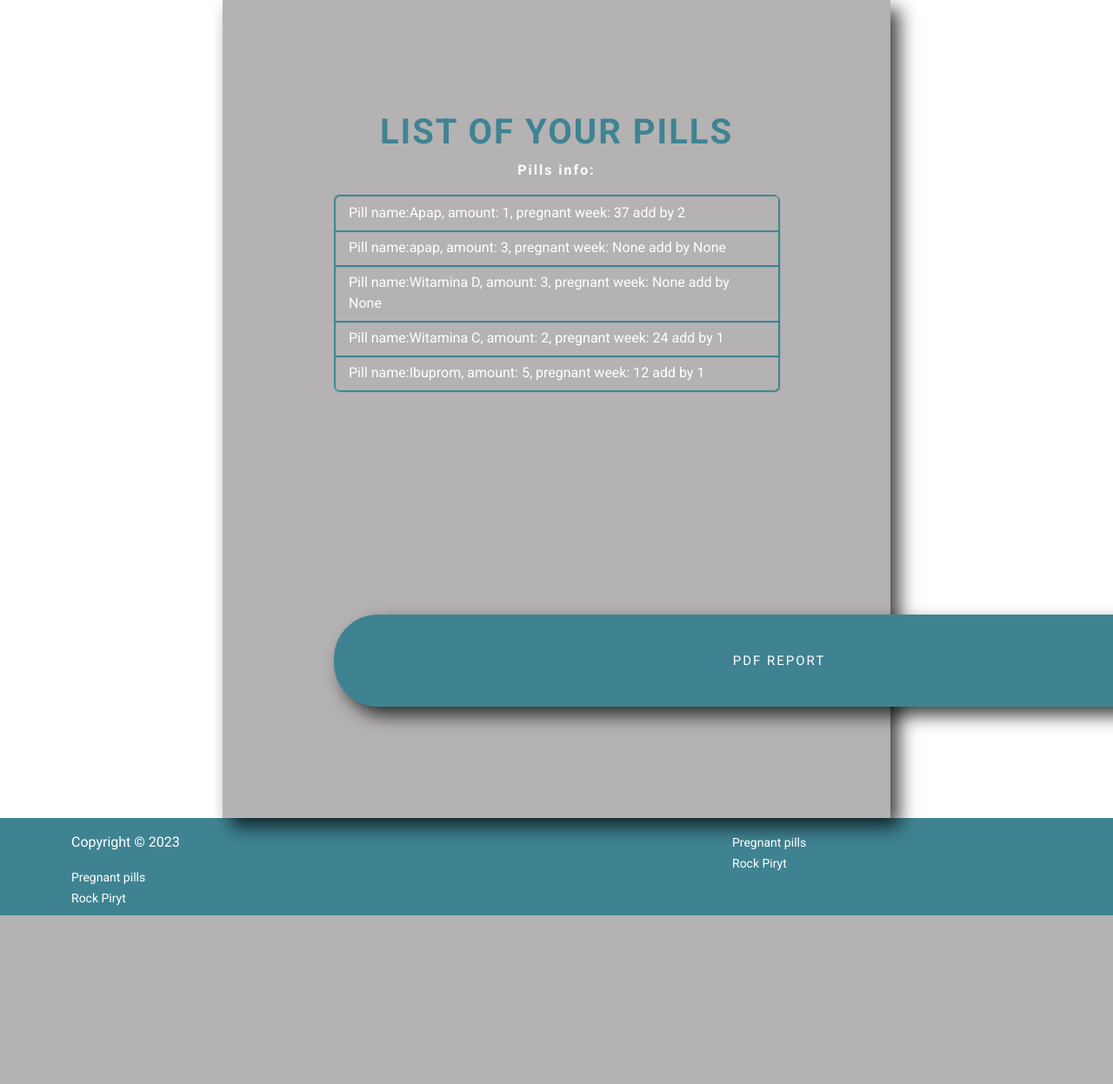
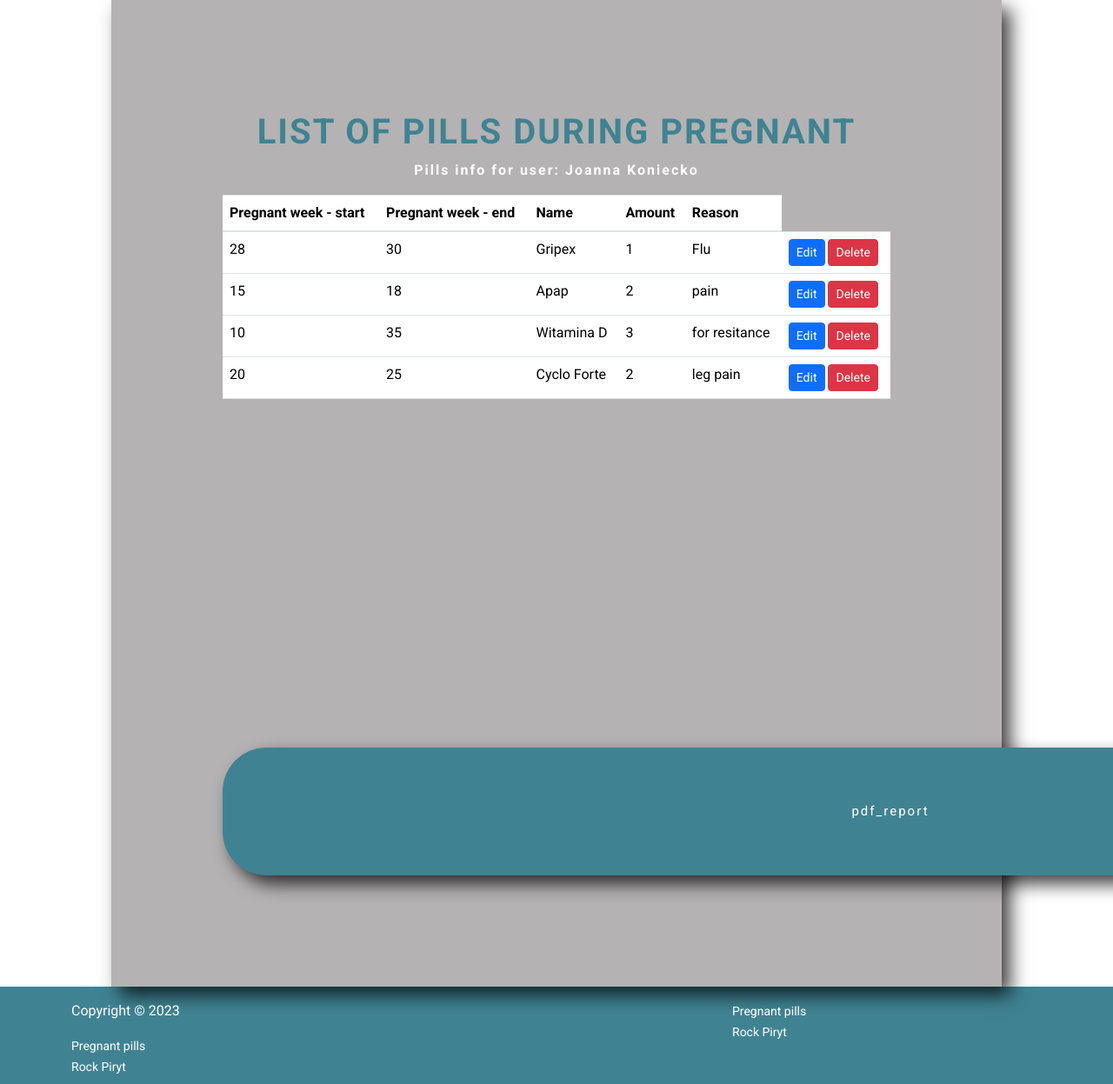
Before and after one commit to RockPiryt/Pregnant_pills, a Flask app: page /list_pill in a window 1280 px wide; the page is wider, and only the part inside the window is pictured. Shown: the part 56-1303 px from the top of that part at 87% size. Before the commit the page ends 1109 px from the top of that part, so only its background shows below. Run offline with Flask 2, Linux system fonts and the light colour scheme; data comes from the database, SQL or seed files in the repository; some libraries are stand-ins or nearby versions.

Commit message:
Change models of pill and user, Change class PDF_report, Update forms, Changes in templates and style.css
Change models of pill and user for storig more informations.
User can add a lot of pills - one to many database.
User can create list of pills. On the list are informations
about period of taking medicine and a reason. This list is very useful for doctors.
Changing in class PDF_report which create PDF file with list of pills.
There is problem to generate properly a pdf file via button on web page.

Update the forms for add user and add pills. Create a table for list of pill.
Changing in add_pill.html, add_user.html, list_pill.html. Update style.css.

```diff
--- a/pregnant_pills.py
+++ b/pregnant_pills.py
@@ -23,32 +23,52 @@ Migrate(app, db)
 class Pill(db.Model):
     __tablename__ = 'pills'
     id = db.Column(db.Integer, primary_key=True)
-    name = db.Column(db.Text)
-    amount = db.Column(db.Integer)
-    date_week = db.Column(db.Integer)
+    name = db.Column(db.Text, nullable=False)
+    amount = db.Column(db.Integer, nullable=False)
+    type_pill = db.Column(db.Text)
+    week_start = db.Column(db.Integer, nullable=False)
+    week_end = db.Column(db.Integer)
+    reason = db.Column(db.Text)
     user_id = db.Column(db.Integer, db.ForeignKey('users.id'))
 
-    def __init__(self, name, amount, date_week, user_id):
+    def __init__(self, name, amount, type_pill, week_start, week_end, reason, user_id):
         self.name = name
         self.amount = amount
-        self.date_week = date_week
+        self.type_pill = type_pill
+        self.week_start = week_start
+        self.week_end = week_end
+        self.reason = reason
         self.user_id = user_id
 
     def __repr__(self):
-        return f'Pill name:{self.name}, amount: {self.amount}, pregnant week: {self.date_week} add by {self.user_id}'
+        if self.type_pill == 'special':
+            return f'Date: {self.week_start}, Pill name:{self.name}, amount: {self.amount}, (reason:{self.reason})'
+        else:
+            return f'Date: {self.week_start} - {self.week_end}, Pill name:{self.name}, amount: {self.amount}'
 
 
 class User(db.Model):
     __tablename__ = 'users'
     id = db.Column(db.Integer, primary_key=True)
-    name = db.Column(db.Text)
+    name = db.Column(db.Text, nullable=False)
+    surname = db.Column(db.Text)
+    preg_week = db.Column(db.Integer)
+
     pills = db.relationship('Pill', backref='user', lazy='dynamic')
 
-    def __init__(self, name):
+    def __init__(self, name, surname, preg_week):
         self.name = name
+        self.surname = surname
+        self.preg_week = preg_week
 
     def __repr__(self):
-        return f'Username: {self.name}'
+        return f'Username: {self.name}, Surname: {self.surname}, Pregnant week: {self.preg_week}'
+
+    def report_pills(self):
+        for pill in self.pills:
+            return(pill)
+
+
 
 
 
@@ -59,30 +79,27 @@ class PDF_report():
     def __init__(self, filename):
         self.filename = filename
 
-    def generate(self, user, list_pill):
-        pass
+    def generate(self, user):
+        user_list_pills = user.report_pills()
 
-    pdf = FPDF(orientation='P', unit='pt', format='A4')
-    pdf.add_page()
+        pdf = FPDF(orientation='P', unit='pt', format='A4')
+        pdf.add_page()
 
-    #Title
-    pdf.set_font(family='Arial', size=24, style='B')
-    pdf.cell(w=0, h=80, txt='User pills during pregnant', border=1, align='C', ln=1)
+        #Title
+        pdf.set_font(family='Arial', size=24, style='B')
+        pdf.cell(w=0, h=80, txt='User pills during pregnant', border=1, align='C', ln=1)
 
-    #User info
-    pdf.set_font(family='Arial', size=18, style='B')
-    pdf.cell(w=100, h=50, txt='Username:', border=1)
-    pdf.cell(w=100, h=50, txt='Paulina', border=1, ln=1)
+        #User info
+        pdf.set_font(family='Arial', size=18, style='B')
+        pdf.cell(w=100, h=50, txt='Username:', border=1)
+        pdf.cell(w=100, h=50, txt= user.name, border=1, ln=1)
 
-    #Pills info
-    pdf.set_font(family='Arial', size=18)
-    pdf.cell(w=100, h=50, txt='Pill name:', border=1)
-    pdf.cell(w=100, h=50, txt='Nospa', border=1, ln=1)
+        #Pills info
+        pdf.set_font(family='Arial', size=18)
+        pdf.cell(w=100, h=50, txt='Pills information:', border=1)
+        pdf.cell(w=200, h=200, txt= user_list_pills , border=1, ln=1)
 
-    pdf.output('pills.pdf')
-
-
-
+        pdf.output(self.filename)
 
 
 ############VIEWS FUNCTIONS###################
@@ -99,10 +116,13 @@ def add_pill():
     if form.validate_on_submit():
         name = form.name.data
         amount = form.amount.data
-        date_week = form.date_week.data
+        type_pill = form.type_pill.data
+        week_start = form.week_start.data
+        week_end = form.week_end.data
+        reason = form.reason.data
         user_id = form.user_id.data
 
-        pill = Pill(name, amount, date_week, user_id)
+        pill = Pill(name, amount, type_pill, week_start, week_end, reason, user_id)
         db.session.add(pill)
         db.session.commit()
         return redirect(url_for('list_pill'))
@@ -110,8 +130,9 @@ def add_pill():
 
 @app.route('/list_pill')
 def list_pill():
-    pills = Pill.query.all()
-    return render_template('list_pill.html', pills=pills)
+    pills = Pill.query.filter_by(user_id = 3).all()
+    user = User.query.filter_by(id=3).first()
+    return render_template('list_pill.html', pills=pills, user=user)
 
 @app.route('/del_pill', methods=['GET','POST'])
 def del_pill():
@@ -132,11 +153,23 @@ def add_user():
 
     if form.validate_on_submit():
         name = form.name.data
-        user=User(name)
+        surname =form.surname.data
+        preg_week = form.preg_week.data
+        user=User(name, surname, preg_week)
+
         db.session.add(user)
         db.session.commit()
-        return redirect(url_for('add_pill'))
+        return redirect(url_for('add_pill', user_id = user.id))
     return render_template('add_user.html', form=form)
+
+@app.route('/pdf_create', methods=['GET','POST'])
+def pdf_create():
+    pdf_report = PDF_report(filename='pills.pdf')
+    user = User.query.filter_by(id=3).first()
+    pdf_report.generate(user)
+    return(f'PDF report was created')
+
+
 
 if __name__ == '__main__':
     app.run(debug=True)
--- a/static/style.css
+++ b/static/style.css
@@ -224,8 +224,8 @@ label{
     position: relative;
     padding: 10%;
     top: 0%;
-    left: 20%;
-    max-width: 60%;
+    left: 10%;
+    max-width: 80%;
     height: auto;
     background-color: rgba(106, 103, 103, 0.5);
     -webkit-box-shadow: 10px 10px 20px 0px rgba(0,0,0,0.75);
--- a/templates/list_pill.html
+++ b/templates/list_pill.html
@@ -6,23 +6,44 @@
     <div class="grid_list">
         <div class="row">
             <div class="col-md-12 title">
-                <h1 class="text-center title">List of your pills</h1>
-                <p  class="text-center des">Pills info:</p>
+                <h1 class="text-center title">List of pills during pregnant</h1>
+                <p  class="text-center des">Pills info for user: {{user.name}} {{user.surname}} </p>
             </div>
         </div>
         <div class="row">
             <div class="col-md-12">
-                <ul class="list-group">
-                    {% for pill in pills %}
-                        <li class="list-group-item">{{pill}}</li>
-                    {% endfor %}
-                </ul>
+                <table class="table">
+                    <thead class="thead-info">
+                      <tr>
+                        <th scope="col">Pregnant week - start</th>
+                        <th scope="col">Pregnant week - end</th>
+                        <th scope="col">Name</th>
+                        <th scope="col">Amount</th>
+                        <th scope="col">Reason</th>
+                      </tr>
+                    </thead>
+                    <tbody>
+                        {% for pill in pills %}
+                            <tr>
+                                <td>{{ pill.week_start }}</td>
+                                <td>{{ pill.week_end }}</td>
+                                <td>{{ pill.name }}</td>
+                                <td>{{ pill.amount }}</td>
+                                <td>{{ pill.reason }}</td>
+                                <td>
+                                    <a href="#" class="btn btn-primary btn-sm" role="button">Edit</a>
+                                    <a href="#" class="btn btn-danger btn-sm" role="button">Delete</a>
+                                </td>
+                            </tr>
+                        {% endfor %}
+                    </tbody>
+                  </table>
             </div>
         </div>
         <div class="row">
             <div class="col-md-4"></div>
-            <a href="#">
-                <input type="submit" value="PDF REPORT" class="btn btn-lg btn_pdf">
+            <a href="{{url_for('pdf_create')}}">
+                <input type="submit" value="pdf_report" class="btn btn-lg btn_pdf">
             </a>
         </div>
     </div>
```
Also changed, not shown: forms.py (+8 -3 lines), migrations/versions/fc3e7eeb7e0a_initial_migration.py (added, +47 -0 lines), templates/add_pill.html (+25 -3 lines), templates/add_user.html (+17 -0 lines), pill_db.sqlite.
